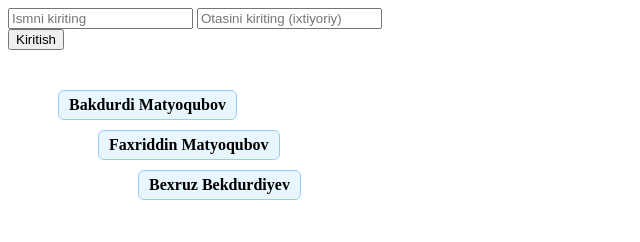
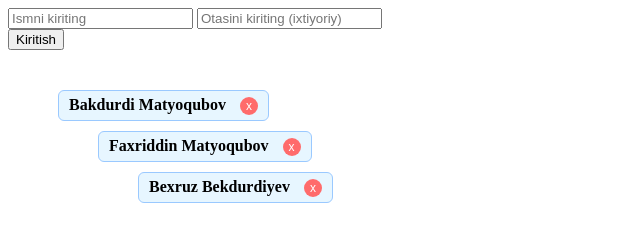
Before and after one commit to bexr1uz/Family-, a plain HTML site: page index.html in a window 1280 px wide. Shown: the whole page, without its empty margins (0-640 px from the left). Drawn offline with Linux system fonts and the light colour scheme.

Commit message:
Add files via upload

```diff
--- a/index.html
+++ b/index.html
@@ -21,6 +21,17 @@
             border: 1px solid #9ac9ff;
             border-radius: 6px;
             display: inline-block;
+            position: relative;
+        }
+        .delBtn {
+            margin-left: 10px;
+            padding: 2px 6px;
+            font-size: 12px;
+            background: #ff6b6b;
+            color: white;
+            border: none;
+            border-radius: 10px;
+            cursor: pointer;
         }
     </style>
 </head>
@@ -42,6 +53,11 @@
             {name: "Bexruz Bekdurdiyev", father: "Faxriddin Matyoqubov"},
         ];
 
+        function deletePerson(name) {
+            lists = lists.filter(p => p.name !== name && p.father !== name);
+            renderTree();
+        }
+
         function renderTree() {
             const container = document.getElementById("tree");
             container.innerHTML = "";
@@ -54,9 +70,15 @@
                 .forEach(person => {
                     let node = document.createElement("div");
                     node.className = "node";
-                    node.innerHTML = `<div class="person">${person.name}</div>`;
+
+                    node.innerHTML = `
+                        <div class="person">
+                            ${person.name}
+                            <button class="delBtn" onclick="deletePerson('${person.name}')">x</button>
+                        </div>
+                    `;
+
                     container.appendChild(node);
-
                     treeLists(person.name, node);
                 });
         }
```
